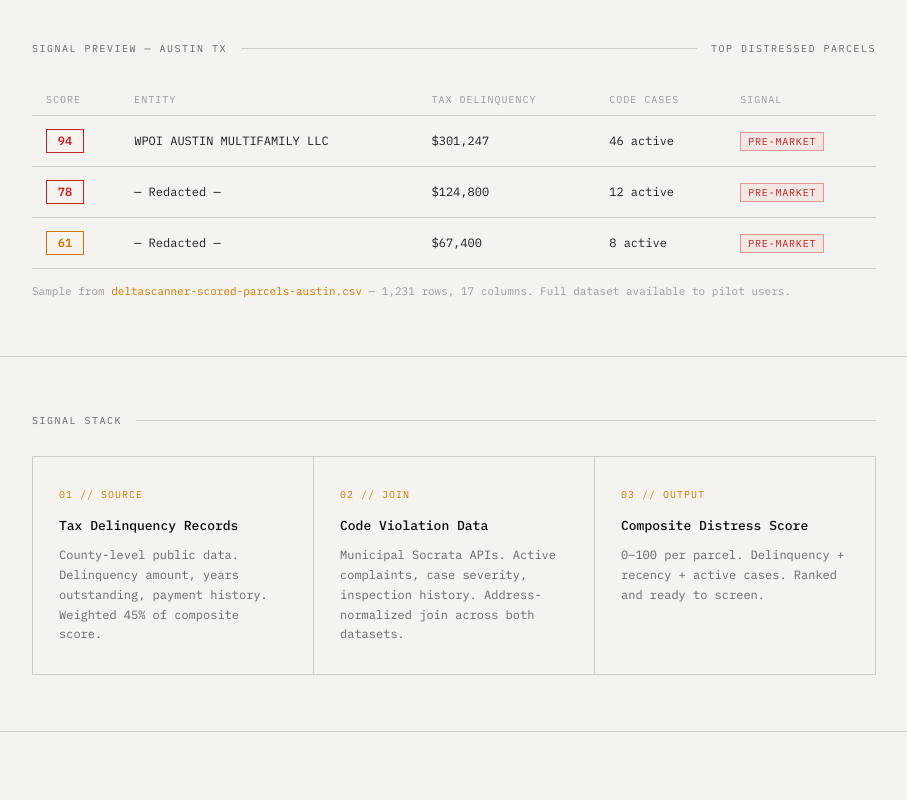
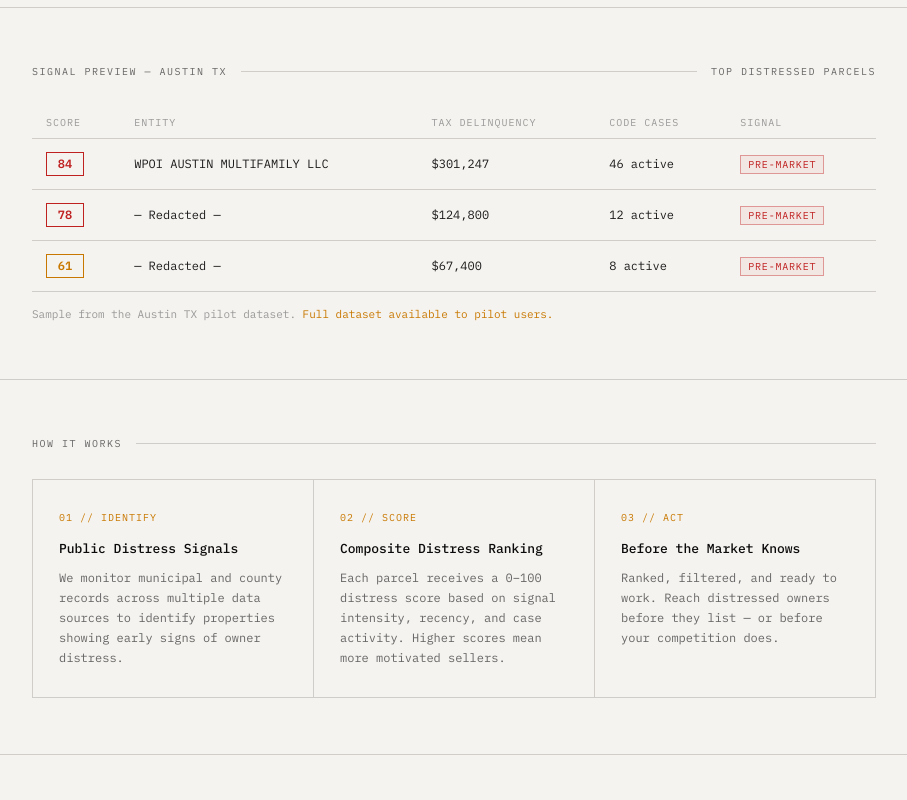
Before and after one commit to jmill823/deltascanner-web, a website: page index.html in a window 1280 px wide. Shown: the part 540-1340 px from the top of the page, without its empty margins (186-1093 px from the left). Drawn offline with Linux system fonts and the light colour scheme.

Commit message:
Update index.html

````diff
--- a/index.html
+++ b/index.html
@@ -1,4 +1,4 @@
-<!DOCTYPE html>
+  <!DOCTYPE html>
 <html lang="en" data-theme="light">
 <head>
   <meta charset="UTF-8">
@@ -11,7 +11,6 @@
   <style>
     *, *::before, *::after { box-sizing: border-box; margin: 0; padding: 0; }
 
-    /* ── LIGHT MODE (default) ── */
     :root {
       --bg:          #f5f3ef;
       --bg-2:        #eceae5;
@@ -29,7 +28,6 @@
       --mono:        'IBM Plex Mono', 'Courier New', monospace;
     }
 
-    /* ── DARK MODE ── */
     [data-theme="dark"] {
       --bg:          #0d0d0d;
       --bg-2:        #141414;
@@ -46,12 +44,10 @@
       --border-l:    #333;
     }
 
-    /* ── THEME TRANSITION ── */
     body, .status-bar, section, .hs, .step,
     .cta-window, .cta-win-hdr, .email-in, footer,
     .parcel-tbl tbody tr, .theme-toggle {
-      transition: background-color 0.2s ease, color 0.2s ease,
-                  border-color 0.2s ease;
+      transition: background-color 0.2s ease, color 0.2s ease, border-color 0.2s ease;
     }
 
     html { font-size: 16px; scroll-behavior: smooth; }
@@ -60,7 +56,6 @@
       font-family: var(--mono); line-height: 1.5; min-height: 100vh;
     }
 
-    /* ── STATUS BAR ── */
     .status-bar {
       position: fixed; top: 0; left: 0; right: 0; z-index: 100;
       height: 32px; background: var(--bg-2); border-bottom: 1px solid var(--border);
@@ -85,13 +80,11 @@
     .sb-stat { color: var(--dim); }
     .sb-stat b { color: var(--text); font-weight: 400; }
 
-    /* ── THEME TOGGLE ── */
     .theme-toggle {
       background: none; border: 1px solid var(--border);
       color: var(--dim); cursor: pointer;
       padding: 0; width: 26px; height: 22px;
-      display: flex; align-items: center; justify-content: center;
-      flex-shrink: 0;
+      display: flex; align-items: center; justify-content: center; flex-shrink: 0;
     }
     .theme-toggle:hover { color: var(--text); border-color: var(--border-l); }
     .icon-sun  { display: none; }
@@ -99,11 +92,9 @@
     [data-theme="dark"] .icon-sun  { display: block; }
     [data-theme="dark"] .icon-moon { display: none; }
 
-    /* ── LAYOUT ── */
     main { padding-top: 32px; }
     .container { max-width: 900px; margin: 0 auto; padding: 0 28px; }
 
-    /* ── HERO ── */
     .hero { padding: 72px 0 64px; border-bottom: 1px solid var(--border); }
 
     .eyebrow {
@@ -122,7 +113,6 @@
       max-width: 520px; margin-bottom: 52px;
     }
 
-    /* Hero stats */
     .hero-stats {
       display: grid; grid-template-columns: repeat(3, 1fr);
       gap: 1px; background: var(--border);
@@ -132,7 +122,6 @@
     .hs-val { font-size: 26px; font-weight: 600; color: var(--text-strong); margin-bottom: 4px; }
     .hs-lbl { font-size: 10px; color: var(--dim); text-transform: uppercase; letter-spacing: 0.1em; }
 
-    /* ── SECTION HEADER ── */
     .sec-hdr { display: flex; align-items: center; gap: 14px; margin-bottom: 28px; }
     .sec-hdr-label {
       font-size: 10px; color: var(--dim); text-transform: uppercase;
@@ -140,7 +129,6 @@
     }
     .sec-hdr-line { flex: 1; height: 1px; background: var(--border); }
 
-    /* ── SIGNAL PREVIEW ── */
     .signals { padding: 56px 0; border-bottom: 1px solid var(--border); }
 
     .parcel-tbl { width: 100%; border-collapse: collapse; font-size: 12px; }
@@ -172,7 +160,6 @@
     .tbl-note { margin-top: 14px; font-size: 11px; color: var(--muted); }
     .tbl-note b { color: var(--orange); font-weight: 400; }
 
-    /* ── SIGNAL STACK ── */
     .stack { padding: 56px 0; border-bottom: 1px solid var(--border); }
 
     .steps {
@@ -184,7 +171,6 @@
     .step-title { font-size: 13px; font-weight: 500; color: var(--text-strong); margin-bottom: 10px; }
     .step-desc  { font-size: 12px; color: var(--dim); line-height: 1.65; }
 
-    /* ── CTA ── */
     .cta { padding: 72px 0 80px; }
     .cta-window { border: 1px solid var(--border); background: var(--bg-2); }
     .cta-win-hdr {
@@ -227,7 +213,6 @@
     .form-msg.ok  { color: var(--green); }
     .form-msg.err { color: var(--red); }
 
-    /* ── FOOTER ── */
     footer {
       border-top: 1px solid var(--border); padding: 22px 28px;
       max-width: 900px; margin: 0 auto;
@@ -237,7 +222,6 @@
     footer a { color: var(--muted); text-decoration: none; }
     footer a:hover { color: var(--dim); }
 
-    /* ── RESPONSIVE ── */
     @media (max-width: 620px) {
       .status-right { display: none; }
       .steps { grid-template-columns: 1fr; }
@@ -252,7 +236,6 @@
 </head>
 <body>
 
-<!-- Theme applied before paint via inline script to prevent flash -->
 <script>
   (function() {
     var t = localStorage.getItem('ds-theme') || 'light';
@@ -260,7 +243,7 @@
   })();
 </script>
 
-<!-- ── STATUS BAR ── -->
+<!-- STATUS BAR -->
 <div class="status-bar">
   <div class="status-left">
     <span class="live">LIVE</span>
@@ -268,11 +251,10 @@
     <span class="sb-stat"><b>1,231</b> PARCELS</span>
   </div>
   <div class="status-right">
-    <span class="sb-stat">SIGNAL: <b>TAX DELINQUENCY + CODE VIOLATIONS</b></span>
+    <span class="sb-stat">DISTRESSED PROPERTY INTELLIGENCE</span>
     <span class="sb-stat">DELTASCANNER v0.1</span>
   </div>
   <button id="theme-toggle" class="theme-toggle" aria-label="Toggle dark mode">
-    <!-- Sun icon — shown in dark mode to switch to light -->
     <svg class="icon-sun" width="13" height="13" viewBox="0 0 24 24" fill="none"
          stroke="currentColor" stroke-width="2" stroke-linecap="round" stroke-linejoin="round">
       <circle cx="12" cy="12" r="5"/>
@@ -283,7 +265,6 @@
       <line x1="4.22"  y1="19.78" x2="5.64"  y2="18.36"/>
       <line x1="18.36" y1="5.64"  x2="19.78" y2="4.22"/>
     </svg>
-    <!-- Moon icon — shown in light mode to switch to dark -->
     <svg class="icon-moon" width="13" height="13" viewBox="0 0 24 24" fill="none"
          stroke="currentColor" stroke-width="2" stroke-linecap="round" stroke-linejoin="round">
       <path d="M21 12.79A9 9 0 1 1 11.21 3 7 7 0 0 0 21 12.79z"/>
@@ -293,12 +274,12 @@
 
 <main>
 
-<!-- ── HERO ── -->
+<!-- HERO -->
 <section class="hero">
   <div class="container">
     <p class="eyebrow">Distressed Property Intelligence</p>
     <h1>Before it hits<br>the <em>market.</em></h1>
-    <p class="hero-sub">Austin TX live. More cities coming.</p>
+    <p class="hero-sub">Motivated sellers. Ranked by distress intensity. Austin TX live — more cities coming.</p>
     <div class="hero-stats">
       <div class="hs">
         <div class="hs-val">1,231</div>
@@ -316,7 +297,7 @@
   </div>
 </section>
 
-<!-- ── SIGNAL PREVIEW ── -->
+<!-- SIGNAL PREVIEW -->
 <section class="signals">
   <div class="container">
     <div class="sec-hdr">
@@ -336,7 +317,7 @@
       </thead>
       <tbody>
         <tr>
-          <td><span class="score score-hi">94</span></td>
+          <td><span class="score score-hi">84</span></td>
           <td>WPOI AUSTIN MULTIFAMILY LLC</td>
           <td>$301,247</td>
           <td>46 active</td>
@@ -359,49 +340,48 @@
       </tbody>
     </table>
     <p class="tbl-note">
-      Sample from <b>deltascanner-scored-parcels-austin.csv</b> — 1,231 rows, 17 columns.
-      Full dataset available to pilot users.
+      Sample from the Austin TX pilot dataset. <b>Full dataset available to pilot users.</b>
     </p>
   </div>
 </section>
 
-<!-- ── SIGNAL STACK ── -->
+<!-- HOW IT WORKS -->
 <section class="stack">
   <div class="container">
     <div class="sec-hdr">
-      <span class="sec-hdr-label">Signal Stack</span>
+      <span class="sec-hdr-label">How It Works</span>
       <div class="sec-hdr-line"></div>
     </div>
     <div class="steps">
       <div class="step">
-        <div class="step-num">01 // SOURCE</div>
-        <div class="step-title">Tax Delinquency Records</div>
+        <div class="step-num">01 // IDENTIFY</div>
+        <div class="step-title">Public Distress Signals</div>
         <div class="step-desc">
-          County-level public data. Delinquency amount, years outstanding,
-          payment history. Weighted 45% of composite score.
+          We monitor municipal and county records across multiple data sources
+          to identify properties showing early signs of owner distress.
         </div>
       </div>
       <div class="step">
-        <div class="step-num">02 // JOIN</div>
-        <div class="step-title">Code Violation Data</div>
+        <div class="step-num">02 // SCORE</div>
+        <div class="step-title">Composite Distress Ranking</div>
         <div class="step-desc">
-          Municipal Socrata APIs. Active complaints, case severity,
-          inspection history. Address-normalized join across both datasets.
+          Each parcel receives a 0–100 distress score based on signal intensity,
+          recency, and case activity. Higher scores mean more motivated sellers.
         </div>
       </div>
       <div class="step">
-        <div class="step-num">03 // OUTPUT</div>
-        <div class="step-title">Composite Distress Score</div>
+        <div class="step-num">03 // ACT</div>
+        <div class="step-title">Before the Market Knows</div>
         <div class="step-desc">
-          0–100 per parcel. Delinquency + recency +
-          active cases. Ranked and ready to screen.
+          Ranked, filtered, and ready to work. Reach distressed owners
+          before they list — or before your competition does.
         </div>
       </div>
     </div>
   </div>
 </section>
 
-<!-- ── CTA ── -->
+<!-- CTA -->
 <section class="cta" id="access">
   <div class="container">
     <div class="cta-window">
@@ -412,10 +392,6 @@
           We're onboarding a small group of operators for the Austin TX pilot.
           Leave your email — we'll reach out with access details.
         </p>
-        <!--
-          SETUP: formspree.io → New Form → copy your Form ID (8 chars)
-          Replace YOUR_FORM_ID below, e.g. 'xwvnzqvl'
-        -->
         <form class="form-row" id="signup-form">
           <input
             class="email-in" type="email" name="email"
@@ -437,7 +413,6 @@
 </footer>
 
 <script>
-  // ── Theme toggle ──
   const html   = document.documentElement;
   const toggle = document.getElementById('theme-toggle');
 
@@ -446,7 +421,6 @@
     toggle.setAttribute('aria-label', t === 'dark' ? 'Switch to light mode' : 'Switch to dark mode');
   }
 
-  // Respect saved preference (inline script above handled initial paint)
   applyTheme(localStorage.getItem('ds-theme') || 'light');
 
   toggle.addEventListener('click', function() {
@@ -455,8 +429,6 @@
     localStorage.setItem('ds-theme', next);
   });
 
-  // ── Email capture via Formspree ──
-  // SETUP: formspree.io → New Form → copy Form ID (8 chars, e.g. 'xwvnzqvl')
   const FORMSPREE_ID = 'xwvnzqvl';
 
   const form = document.getElementById('signup-form');
@@ -494,4 +466,3 @@
 </script>
 </body>
 </html>
-```
````
